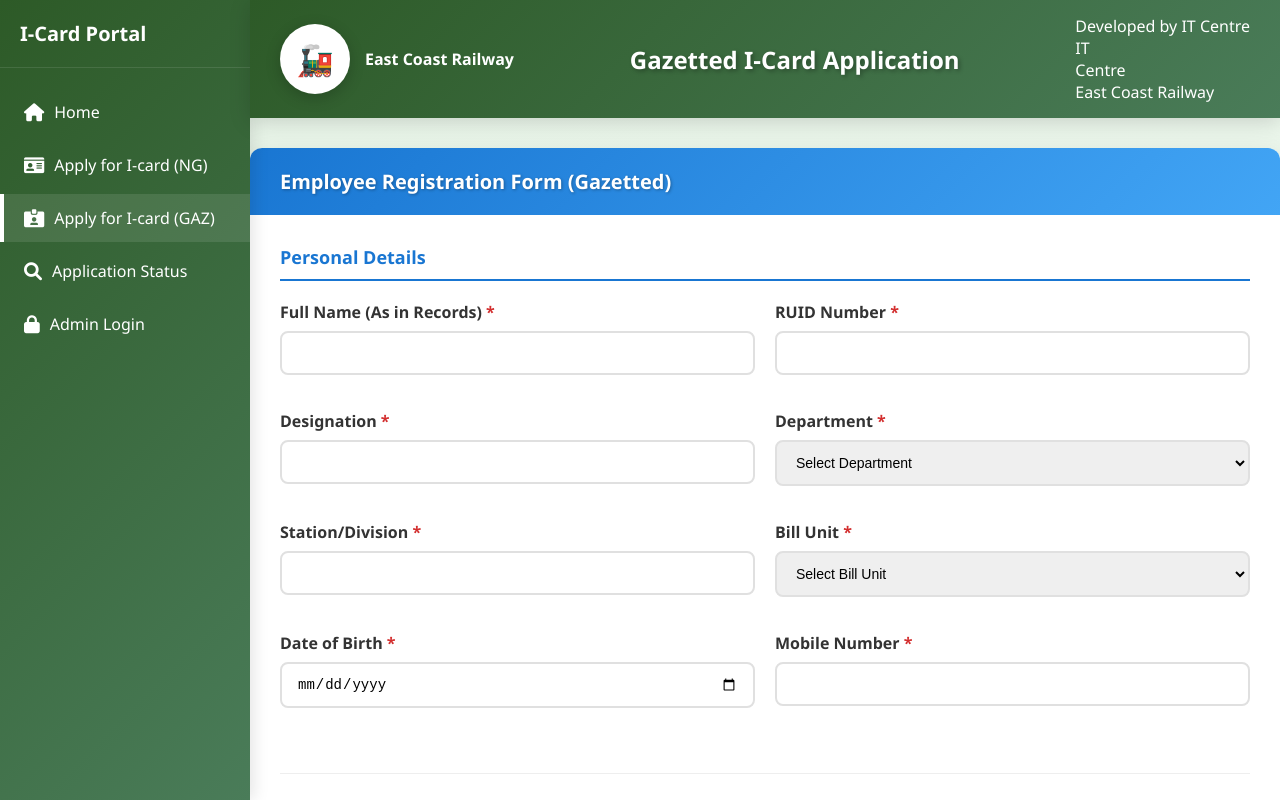
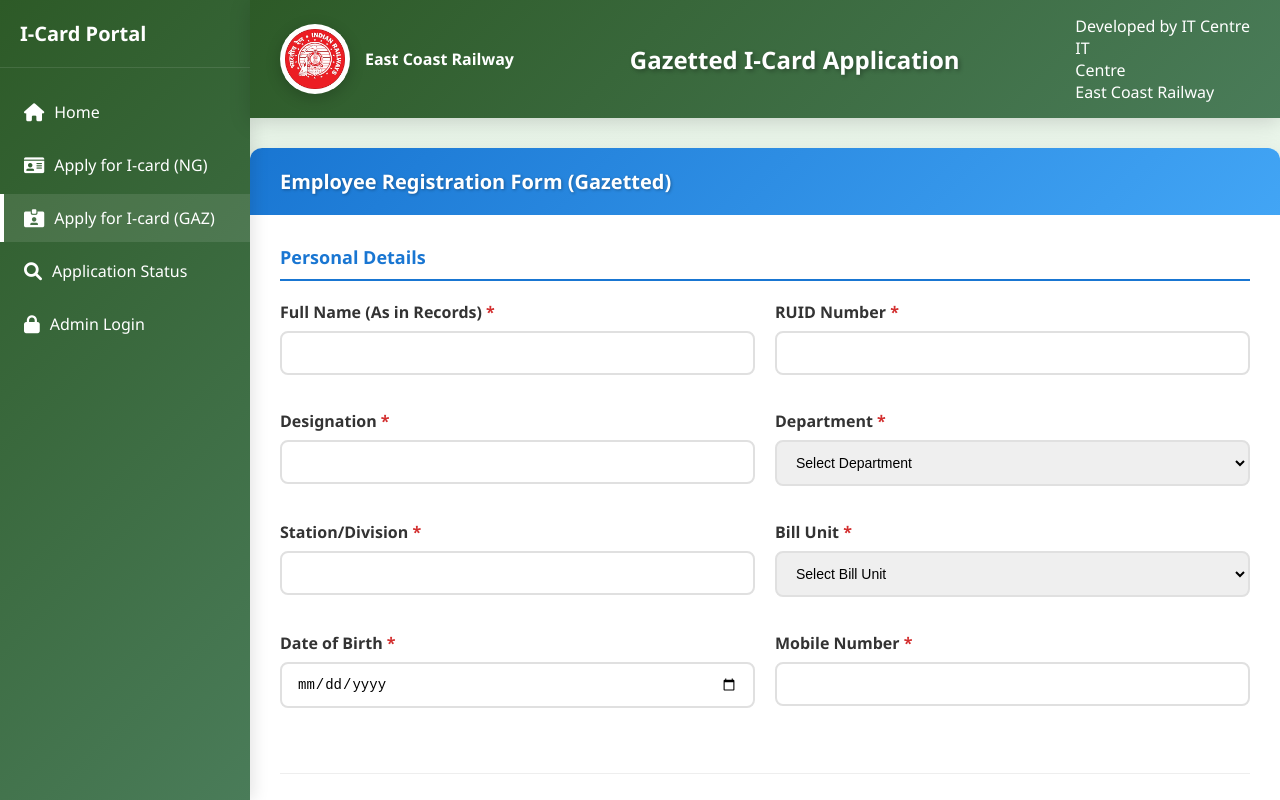
Before and after one commit to Sekhar03/railway-icard-system, a website: page public/apply-gazetted.html in a window 1280 px wide. Shown: the top 800 px of the page. Drawn offline with Linux system fonts and the light colour scheme.

Commit message:
Update railway logo in form panels and enhance QR code JSON payload

```diff
--- a/public/apply-gazetted.html
+++ b/public/apply-gazetted.html
@@ -113,11 +113,14 @@
             justify-content: center;
             box-shadow: 0 4px 15px rgba(0,0,0,0.2);
             position: relative;
+            overflow: hidden;
         }
 
-        .railway-logo::before {
-            content: "🚂";
-            font-size: 30px;
+        .railway-logo img {
+            width: 100%;
+            height: 100%;
+            object-fit: contain;
+            padding: 5px;
         }
 
         .logo-text {
@@ -437,7 +440,9 @@
         <header class="header">
             <div class="header-content">
                 <div class="logo-section">
-                    <div class="railway-logo"></div>
+                    <div class="railway-logo">
+                        <img src="/images/RAL.jpg" alt="Railway Logo">
+                    </div>
                     <div class="logo-text">East Coast Railway</div>
                 </div>
                 <h1 class="header-title">Gazetted I-Card Application</h1>
```
Also changed, not shown: public/apply-non-gazetted.html (+9 -4 lines), utils/generateIdCard.js (+20 -4 lines).
